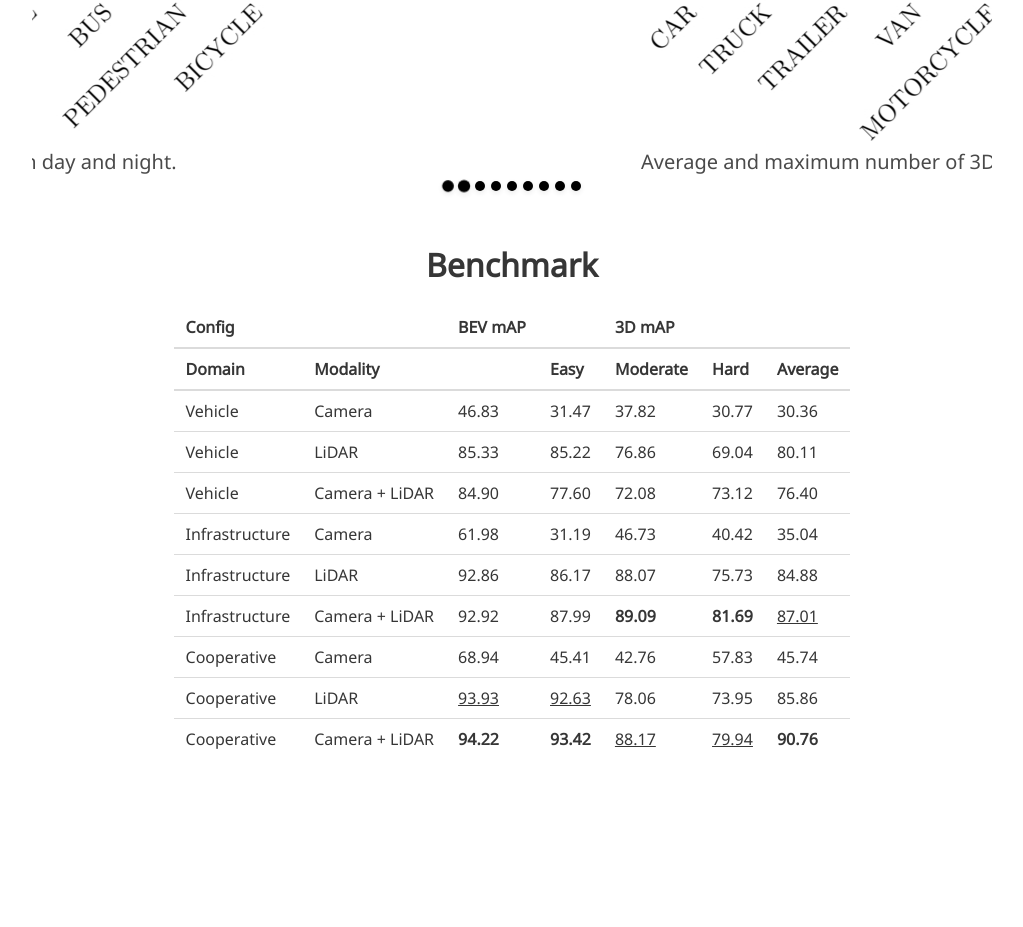
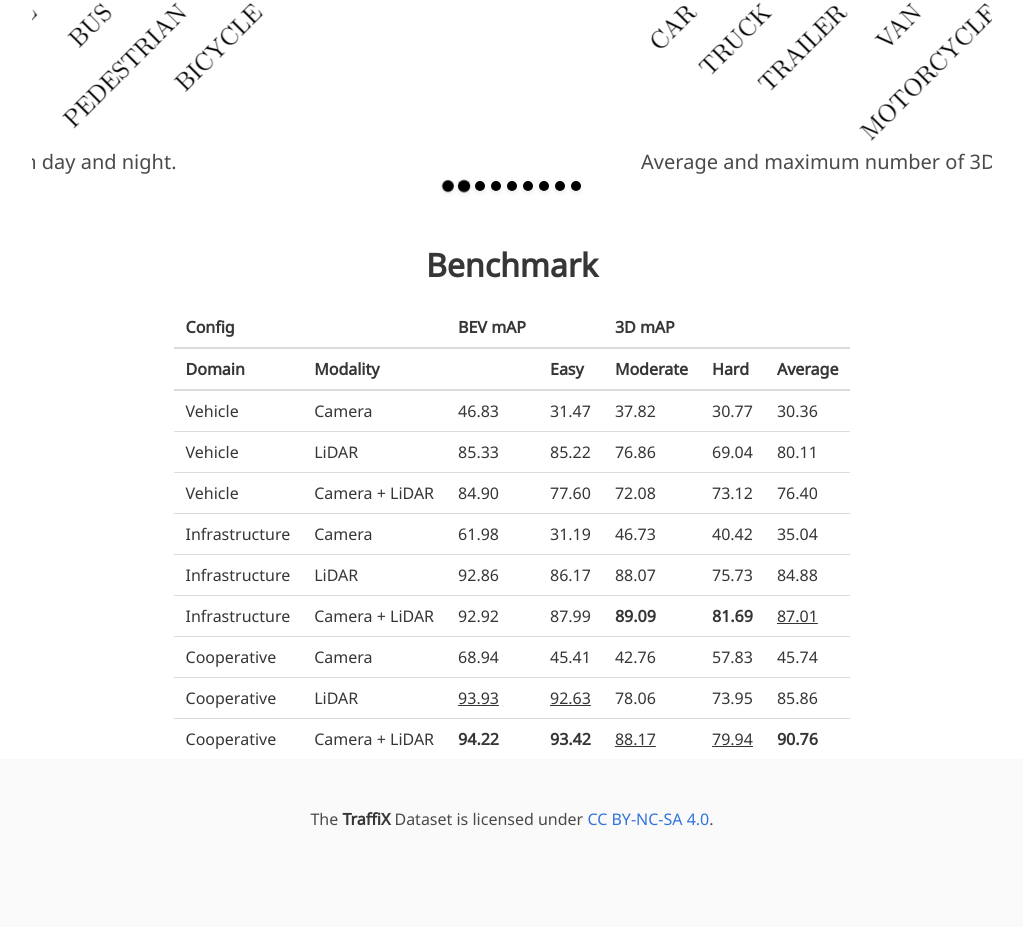
Before and after one commit to traffix-dataset/traffix-dataset.github.io, a plain HTML site: page index.html in a window 1280 px wide. Shown: the part 3161-4088 px from the top of the page, without its empty margins (128-1151 px from the left). Before the commit the page ends 3920 px from the top, so only its background shows below. Drawn offline with nearby package versions, Linux system fonts and the light colour scheme; some icons are missing; a web font is replaced by a local one.

Commit message:
add license

```diff
--- a/index.html
+++ b/index.html
@@ -1,5 +1,5 @@
 <!DOCTYPE html>
-<html>
+<html lang="en">
 <head>
     <meta charset="utf-8">
     <!-- Meta tags for social media banners, these should be filled in appropriatly as they are your "business card" -->
@@ -311,7 +311,7 @@
     <div class="hero-body">
         <div class="container is-max-desktop is-centered has-text-centered">
             <h2 class="title">Dataset Statistics</h2>
-            <div id="results-carousel" class="carousel results-carousel">
+            <div id="results-carousel2" class="carousel results-carousel">
                 <div class="item">
                     <!-- Your image here -->
                     <img src="static/images/bar_chart_class_occurrences_all_drives.jpg" alt="MY ALT TEXT"/>
@@ -502,19 +502,21 @@
 <!--End BibTex citation -->
 
 
-<!--  <footer class="footer">-->
-<!--  <div class="container">-->
-<!--    <div class="columns is-centered">-->
-<!--      <div class="column is-8">-->
-<!--        <div class="content">-->
-<!--          <p>-->
-<!--            Credits to <a href="https://github.com/eliahuhorwitz/Academic-project-page-template"> <strong>Academic Project Page</strong></a>.-->
-<!--          </p>-->
-<!--        </div>-->
-<!--      </div>-->
-<!--    </div>-->
-<!--  </div>-->
-<!--</footer>-->
+<footer class="footer">
+    <div class="container">
+        <div class="columns is-centered">
+            <div class="column is-8">
+                <div class="content has-text-centered">
+                    <p>
+                        The <strong>TraffiX</strong> Dataset is licensed under <a
+                            href="https://creativecommons.org/licenses/by-nc-sa/4.0/" target="_blank">CC BY-NC-SA
+                        4.0</a>.
+                    </p>
+                </div>
+            </div>
+        </div>
+    </div>
+</footer>
 
 <!-- Statcounter tracking code -->
 
--- a/static/js/index.js
+++ b/static/js/index.js
@@ -1,7 +1,6 @@
 window.HELP_IMPROVE_VIDEOJS = false;
 
-
-$(document).ready(function() {
+$(document).ready(function () {
     // Check for click events on the navbar burger icon
 
     var options = {
@@ -12,10 +11,7 @@ $(document).ready(function() {
         autoplay: true,
         autoplaySpeed: 5000,
     }
-
     // Initialize all div with carousel class
-    var carousels = bulmaCarousel.attach('.carousel', options);
-
+    bulmaCarousel.attach('.carousel', options);
     bulmaSlider.attach();
-
 })
```
Lines whose indentation alone changed are shown as unchanged.
